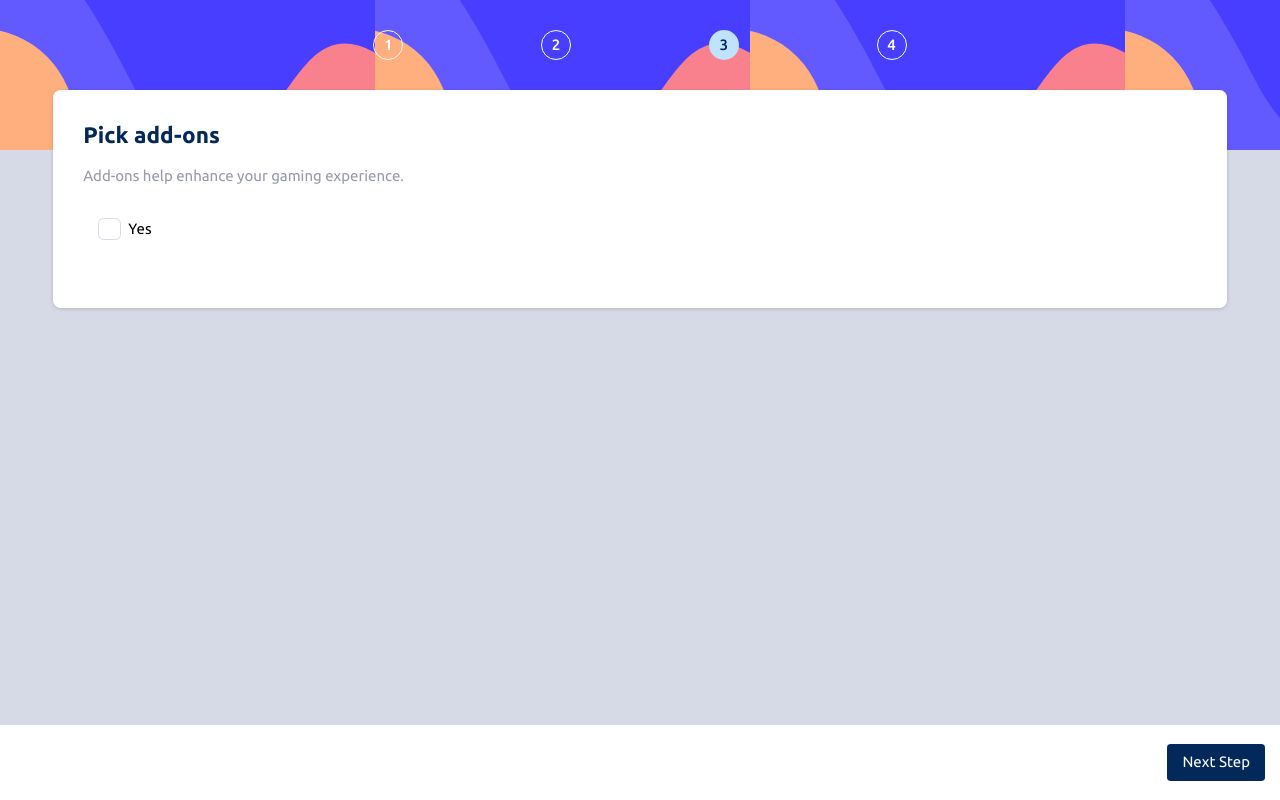
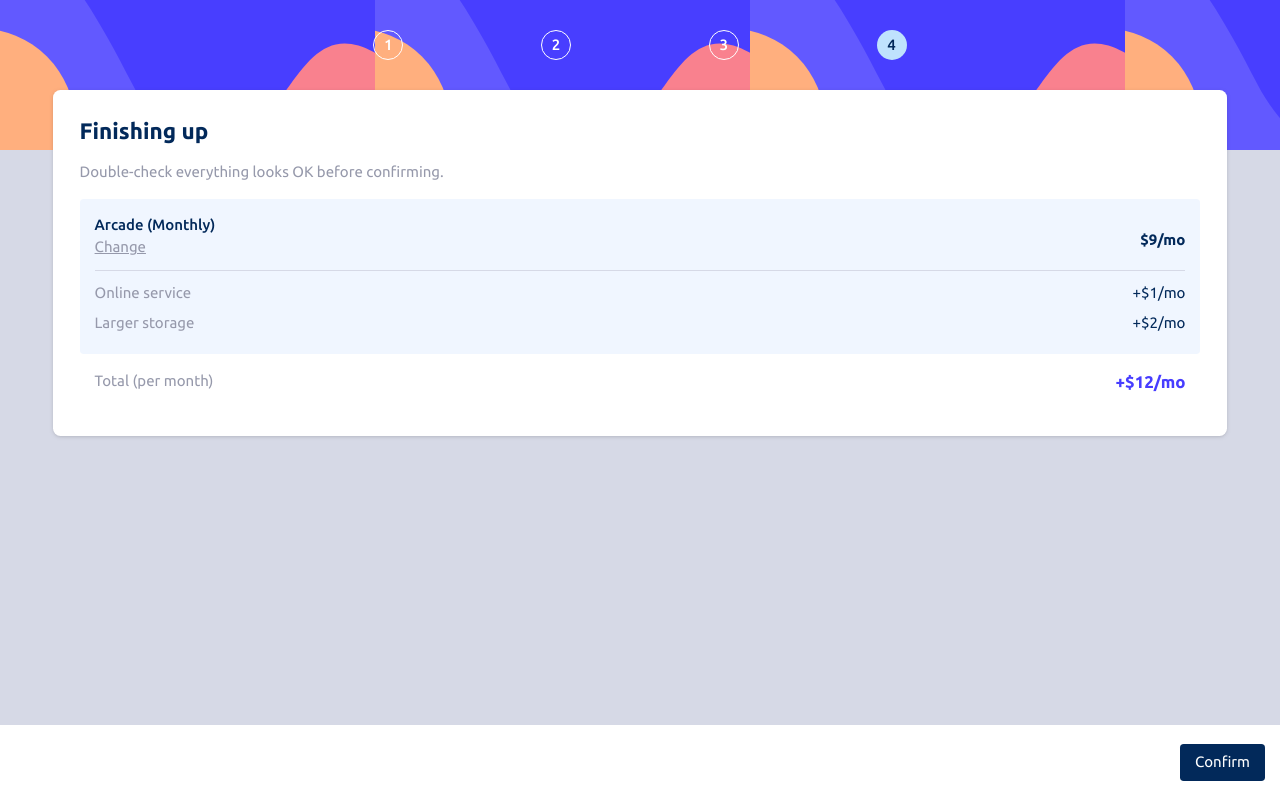
Before and after one commit to followthedopamine/multi-step-form-vue, a Vue app in the folder multi-step-form/: page / in a window 1280 px wide. Built offline with nearby package versions, Linux system fonts and the light colour scheme.

Commit message:
Readied design of step 4

```diff
--- a/multi-step-form/src/App.vue
+++ b/multi-step-form/src/App.vue
@@ -4,7 +4,7 @@ import FormPanel from './components/FormPanel.vue'
 import StepButton from './components/StepButton.vue'
 import { ref } from 'vue'
 
-const currentStep = ref(3)
+const currentStep = ref(4)
 
 const changeStep = (newStep: number) => {
   currentStep.value = newStep
--- a/multi-step-form/src/components/CustomCheckbox.vue
+++ b/multi-step-form/src/components/CustomCheckbox.vue
@@ -1,19 +1,34 @@
-<script lang="ts" setup></script>
+<script lang="ts" setup>
+import { defineEmits, ref } from 'vue'
+
+const props = defineProps({
+  name: String,
+  value: String
+})
+
+const emit = defineEmits(['update:modelValue'])
+
+const isChecked = ref(false)
+
+const handleChange = (event: Event) => {
+  const target = event.target as HTMLInputElement
+  isChecked.value = target.checked
+  emit('update:modelValue', isChecked.value ? props.value : null)
+}
+</script>
 
 <template>
   <div>
-    <div class="flex items-center mb-4">
-      <div class="p-4">
-        <div class="flex items-center mr-4 mb-2">
     <input
       type="checkbox"
-            id="A3-yes"
-            name="A3-confirmation"
-            value="yes"
+      :id="props.name"
+      :name="props.name"
+      :value="props.value"
+      @change="handleChange"
       class="opacity-0 absolute h-8 w-8"
     />
     <div
-            class="bg-white border rounded-md border-light-gray w-6 h-6 flex flex-shrink-0 justify-center items-center mr-2 focus-within:border-blue-500"
+      class="bg-white border rounded-md border-light-gray w-6 h-6 flex flex-shrink-0 justify-center items-center mr-2 focus-within:border-pastel-blue"
     >
       <svg
         class="fill-current hidden w-3 h-3 text-blue-600 pointer-events-none"
@@ -30,10 +45,6 @@
         </g>
       </svg>
     </div>
-          <label for="A3-yes" class="select-none">Yes</label>
-        </div>
-      </div>
-    </div>
   </div>
 </template>
 
--- a/multi-step-form/src/components/FormPanel.vue
+++ b/multi-step-form/src/components/FormPanel.vue
@@ -16,7 +16,7 @@ const monthlyYearlyToggle = () => {
 </script>
 
 <template>
-  <div class="bg-white p-8 w-11/12 absolute -mt-16 rounded-lg drop-shadow">
+  <div class="bg-white p-7 w-11/12 absolute -mt-16 rounded-lg drop-shadow">
     <form action="">
       <!-- Hide this for step 2 - 5 -->
       <div v-show="currentStep === 1" id="step-1">
@@ -49,34 +49,60 @@ const monthlyYearlyToggle = () => {
         <h1 class="text-marine-blue font-bold text-2xl mb-4">Pick add-ons</h1>
         <h2 class="h1 text-cool-gray mb-4">Add-ons help enhance your gaming experience.</h2>
         <div class="checkboxes">
-          <LargeRoundedCheckbox />
-          <!-- <div>
-            <input
-              id="online-service"
-              type="checkbox"
-              class="accent-purplish-blue w-5 h-5 m-4 cursor-pointer absolute mt-7"
-            />
-            <label
-              for="online-service"
-              class="cursor-pointer flex items-center w-full border border-light-gray rounded-lg h-20 mb-4"
-            >
-              <label for="online-service" class="cursor-pointer ml-14 h-full">
-                <div class="h-full flex items-center">
-                  <div class="w-11/12 float-left -mt-2">
-                    <div class="text-marine-blue font-medium text-lg text-[1.05rem] tracking-tight">
-                      Online service
-                    </div>
-                    <div class="text-cool-gray text-xs tracking-tight w-11/12">
-                      Access to multiplayer games
-                    </div>
-                  </div>
-                  <div class="w-1/12 float-right text-purplish-blue text-sm h-full">
-                    <div class="flex items-center h-full -ml-3 font-medium"><div>+$1/mo</div></div>
-                  </div>
-                </div>
-              </label>
-            </label>
-          </div> -->
+          <LargeRoundedCheckbox
+            name="online-service"
+            value="online"
+            label="Online service"
+            text="Access to multiplayer games"
+            price="+$1/mo"
+          />
+          <LargeRoundedCheckbox
+            name="larger-storage"
+            value="larger"
+            label="Larger storage"
+            text="Extra 1TB of cloud save"
+            price="+$2/mo"
+          />
+          <LargeRoundedCheckbox
+            name="customizable-profile"
+            value="profile"
+            label="Customizable profile"
+            text="Custom theme on your profile"
+            price="+$2/mo"
+          />
+        </div>
+      </div>
+      <div v-show="currentStep === 4" id="step-4">
+        <h1 class="text-marine-blue font-bold text-2xl mb-4">Finishing up</h1>
+        <h2 class="h1 text-cool-gray mb-4">Double-check everything looks OK before confirming.</h2>
+        <div class="bg-magnolia rounded p-4">
+          <div class="flex text-marine-blue pb-3">
+            <div>
+              <div class="font-medium">Arcade (Monthly)</div>
+              <div class="text-cool-gray underline">Change</div>
+            </div>
+            <div class="ml-auto font-bold flex items-end mb-2"><div>$9/mo</div></div>
+          </div>
+          <hr class="border-light-gray mb-2" />
+          <ul>
+            <li class="flex py-1 text-cool-gray text-base">
+              <div>
+                <div>Online service</div>
+              </div>
+              <div class="ml-auto text-marine-blue">+$1/mo</div>
+            </li>
+            <li class="flex py-1 text-cool-gray text-base">
+              <div>
+                <div>Larger storage</div>
+              </div>
+              <div class="ml-auto text-marine-blue">+$2/mo</div>
+            </li>
+          </ul>
+        </div>
+
+        <div class="p-4 flex">
+          <div class="mt-0.5 text-cool-gray">Total (per month)</div>
+          <div class="ml-auto text-purplish-blue font-bold text-lg">+$12/mo</div>
         </div>
       </div>
     </form>
@@ -95,9 +121,4 @@ const monthlyYearlyToggle = () => {
 .chk-label {
   background-color: blue;
 }
-
-.checkboxes input[type='checkbox']:checked + label {
-  border-color: #544c97;
-  background-color: #f8f9fe;
-}
 </style>
--- a/multi-step-form/src/components/LargeRoundedCheckbox.vue
+++ b/multi-step-form/src/components/LargeRoundedCheckbox.vue
@@ -1,9 +1,87 @@
 <script lang="ts" setup>
 import CustomCheckbox from './CustomCheckbox.vue'
+import { defineProps, ref } from 'vue'
+
+const props = defineProps({
+  name: String,
+  value: String,
+  label: String,
+  text: String,
+  price: String
+})
+
+const isChecked = ref(false)
 </script>
 
 <template>
-  <div><CustomCheckbox /></div>
+  <div class="checkbox">
+    <CustomCheckbox
+      class="absolute m-4 mt-7"
+      :name="props.name"
+      :value="props.value"
+      v-model="isChecked"
+    />
+    <label
+      :for="props.name"
+      class="cursor-pointer flex items-center w-full border border-light-gray rounded-lg h-[4.5rem] mb-4 bg-magnolia"
+      :class="{
+        'border-light-gray': !isChecked,
+        'border-purplish-blue': isChecked,
+        'bg-opacity-0': !isChecked
+      }"
+    >
+      <label :for="props.name" class="cursor-pointer ml-14 h-full w-full">
+        <div class="h-full w-full flex items-center">
+          <div class="-mt-2">
+            <div class="text-marine-blue font-medium text-[1.05rem] text-[1.05rem] tracking-tight">
+              {{ props.label }}
+            </div>
+            <div class="text-cool-gray text-xs text-[0.87rem] tracking-tight">
+              {{ props.text }}
+            </div>
+          </div>
+          <div class="text-purplish-blue text-sm h-full ml-auto">
+            <div class="flex self-end items-center h-full font-medium pr-3">
+              <div>{{ props.price }}</div>
+            </div>
+          </div>
+        </div>
+      </label>
+    </label>
+  </div>
 </template>
 
-<style scoped></style>
+<style scoped>
+.checkbox input[type='checkbox']:checked + label {
+  border-color: #544c97;
+  background-color: #f8f9fe;
+}
+</style>
+
+<!-- <div>
+            <input
+              id="online-service"
+              type="checkbox"
+              class="accent-purplish-blue w-5 h-5 m-4 cursor-pointer absolute mt-7"
+            />
+            <label
+              for="online-service"
+              class="cursor-pointer flex items-center w-full border border-light-gray rounded-lg h-20 mb-4"
+            >
+              <label for="online-service" class="cursor-pointer ml-14 h-full">
+                <div class="h-full flex items-center">
+                  <div class="w-11/12 float-left -mt-2">
+                    <div class="text-marine-blue font-medium text-lg text-[1.05rem] tracking-tight">
+                      Online service
+                    </div>
+                    <div class="text-cool-gray text-xs tracking-tight w-11/12">
+                      Access to multiplayer games
+                    </div>
+                  </div>
+                  <div class="w-1/12 float-right text-purplish-blue text-sm h-full">
+                    <div class="flex items-center h-full -ml-3 font-medium"><div>+$1/mo</div></div>
+                  </div>
+                </div>
+              </label>
+            </label>
+          </div> -->
```
Lines whose indentation alone changed are shown as unchanged.
